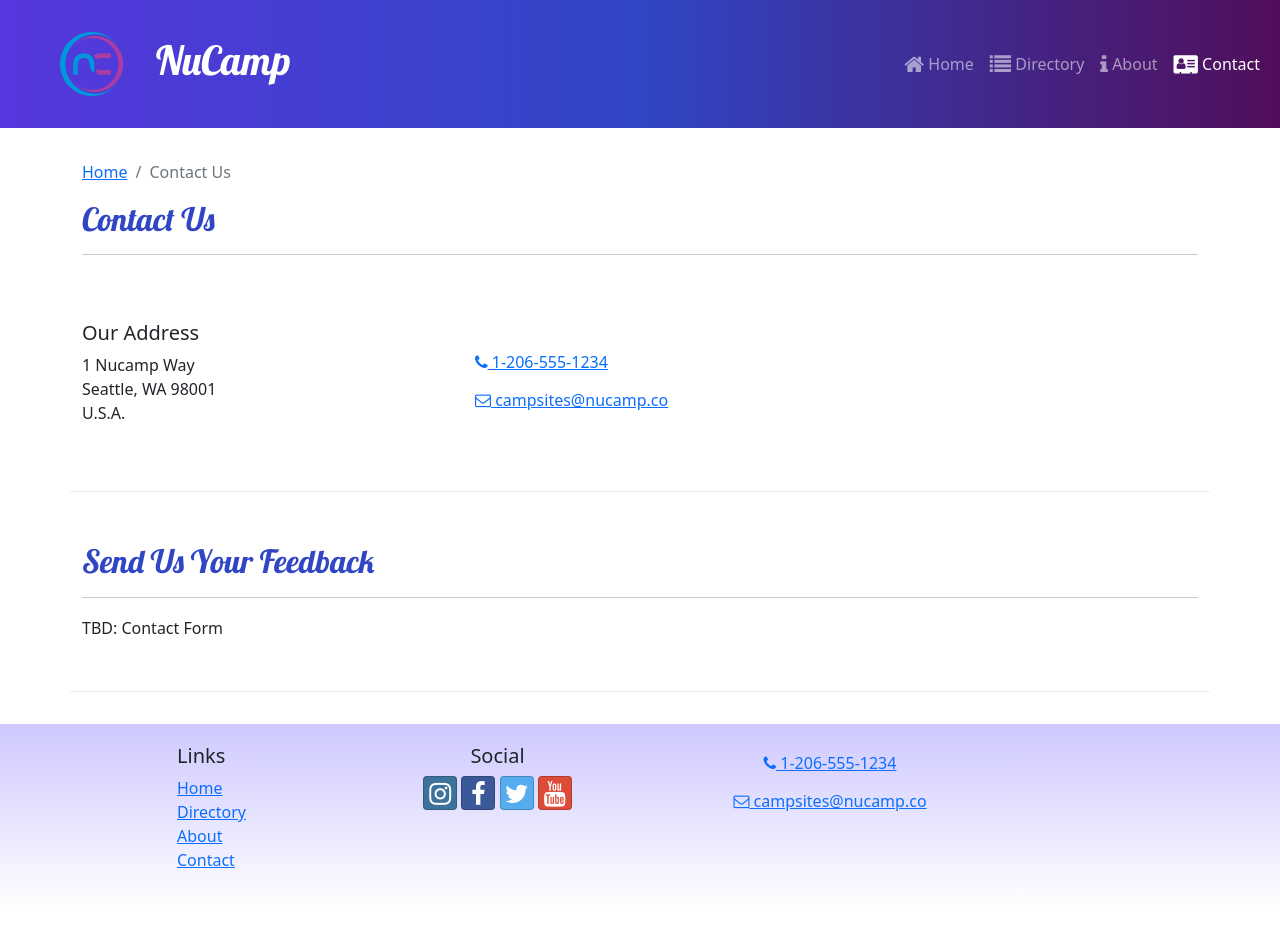
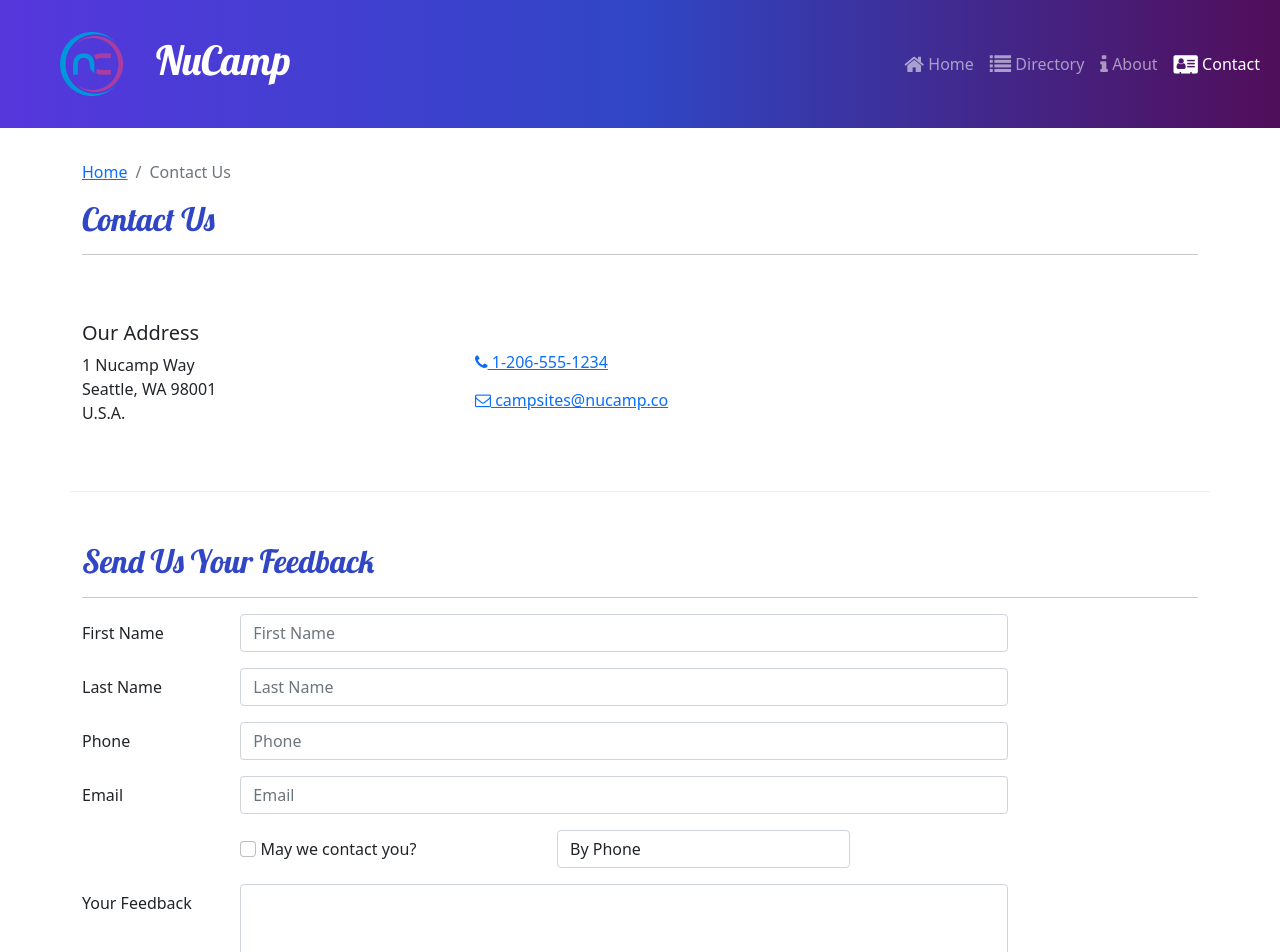
Before and after one commit to micaelafamilant/nucampsite, a React (Create React App) app: page /contact in a window 1280 px wide. Shown: the top 952 px of the page. Before the commit the page ends 908 px from the top, so only its background shows below. Built offline with nearby package versions, Linux system fonts and the light colour scheme.

Commit message:
Contact Form Part 1 and 2

```diff
--- /dev/null
+++ b/src/components/ContactForm.js
@@ -0,0 +1,74 @@
+import { Button, Label, Col, FormGroup } from "reactstrap";
+import { Formik, Field, Form } from "formik";
+
+const ContactForm = () => {
+    return (
+        <Formik initialValues={{
+            firstName: '',
+            lastName: '',
+            phonNum: '',
+            email: '',
+            agree: false,
+            contactType: 'By Phone',
+            feedback: ''
+        }}>
+            <Form>
+                <FormGroup row>
+                    <Label htmlFor='firstName' md='2'>
+                        First Name
+                    </Label>
+                    <Col md='10'>
+                        <Field className='form-control' name='firstName' placeholder='First Name'/>
+                    </Col>
+                </FormGroup>
+                <FormGroup row>
+                    <Label htmlFor='lastName' md='2'>
+                        Last Name
+                    </Label>
+                    <Col md='10'>
+                        <Field className='form-control' name='lastName' placeholder='Last Name'/>
+                    </Col>
+                </FormGroup>
+                <FormGroup row>
+                    <Label htmlFor='phoneNum' md='2'>
+                        Phone
+                    </Label>
+                    <Col md='10'>
+                        <Field className='form-control' name='phoneNum' placeholder='Phone'/>
+                    </Col>
+                </FormGroup>
+                <FormGroup row>
+                    <Label htmlFor='email' md='2'>
+                        Email
+                    </Label>
+                    <Col md='10'>
+                        <Field className='form-control' name='email' placeholder='Email'/>
+                    </Col>
+                </FormGroup>
+                <FormGroup row>
+                    <Label check md={{ size: 4, offset: 2 }}>
+                        <Field name='agree' type='checkbox' className='form-check-input' />{' '}
+                        May we contact you?
+                    </Label>
+                    <Col md='4'>
+                        <Field className='form-control' name='contactType' as='select'>
+                            <option>By Phone</option>
+                            <option>By Email</option>
+                        </ Field>
+                    </Col>
+                </FormGroup>
+                <FormGroup row>
+                    <Label htmlFor='feedback' md='2'>
+                        Your Feedback
+                    </Label>
+                    <Col md='10'>
+                        <Field className='form-control' name='feedback' as='textarea' rows='12'/>
+                    </Col>
+                </FormGroup>
+                <FormGroup row></FormGroup>
+            </Form>
+        </Formik>
+    )
+};
+
+export default ContactForm;
--- a/src/pages/ContactPage.js
+++ b/src/pages/ContactPage.js
@@ -1,5 +1,6 @@
 import { Container, Col, Row } from "reactstrap";
-import SubHeader from "../components/SubHeader"
+import SubHeader from "../components/SubHeader";
+import ContactForm from "../components/ContactForm";
 
 const ContactPage = () => {
     return (
@@ -36,7 +37,7 @@
                     <hr/>
                 </Col>
                 <Col md='10'>
-                    TBD: Contact Form
+                    <ContactForm />
                 </Col>
             </Row>
         </Container>
```
